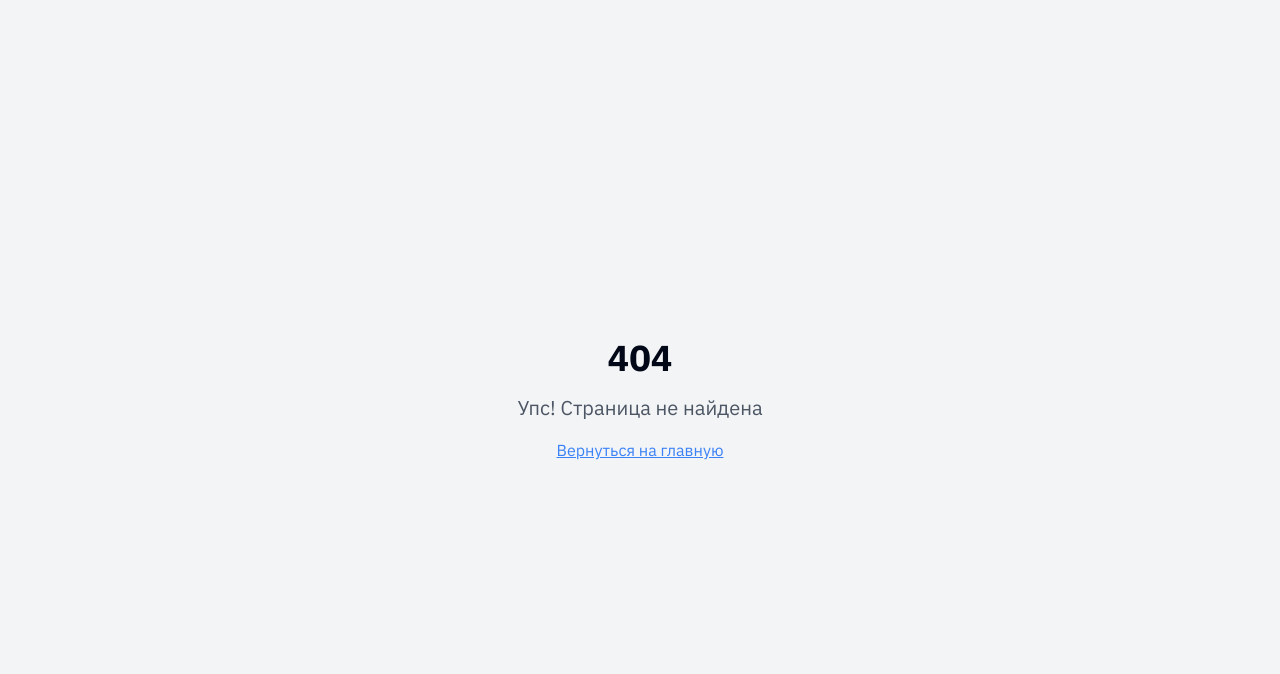
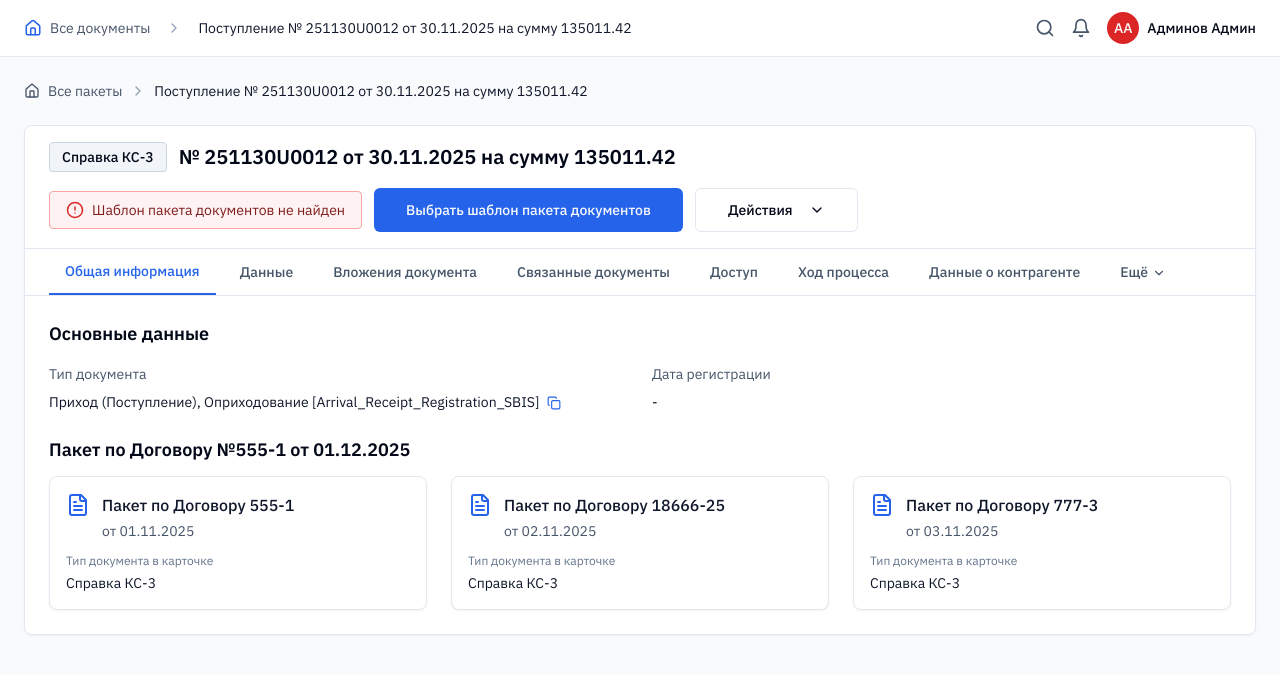
Before and after one commit to pr-poehali-dev/doc-recognition-system, a React (Vite) app: page /package-template in a window 1280 px wide. Before the commit this address had no page. Shown: the top 674 px of the page. Built offline with nearby package versions, Linux system fonts and the light colour scheme.

Commit message:
Добавлен выбор шаблонов пакетов

```diff
--- a/src/App.tsx
+++ b/src/App.tsx
@@ -5,6 +5,7 @@ import { TooltipProvider } from "@/components/ui/tooltip";
 import { QueryClient, QueryClientProvider } from "@tanstack/react-query";
 import { BrowserRouter, Routes, Route } from "react-router-dom";
 import { DocumentManagementSystem } from "./pages/DocumentManagementSystem";
+import { PackageTemplatePage } from "./pages/PackageTemplatePage";
 import NotFound from "./pages/NotFound";
 
 const queryClient = new QueryClient();
@@ -17,6 +18,7 @@ const App = () => (
       <BrowserRouter>
         <Routes>
           <Route path="/" element={<DocumentManagementSystem />} />
+          <Route path="/package-template" element={<PackageTemplatePage />} />
           {/* ADD ALL CUSTOM ROUTES ABOVE THE CATCH-ALL "*" ROUTE */}
           <Route path="*" element={<NotFound />} />
         </Routes>
--- /dev/null
+++ b/src/pages/PackageTemplatePage.tsx
@@ -0,0 +1,199 @@
+import { useState } from 'react';
+import { DocumentHeader } from '@/components/DocumentHeader';
+import { Button } from '@/components/ui/button';
+import Icon from '@/components/ui/icon';
+import { Card } from '@/components/ui/card';
+
+interface PackageTemplate {
+  id: string;
+  name: string;
+  date: string;
+  documentType: string;
+}
+
+export function PackageTemplatePage() {
+  const [selectedTemplate, setSelectedTemplate] = useState<string | null>(null);
+
+  const packageTemplates: PackageTemplate[] = [
+    {
+      id: 'pkg-1',
+      name: 'Пакет по Договору 555-1',
+      date: '01.11.2025',
+      documentType: 'Справка КС-3'
+    },
+    {
+      id: 'pkg-2',
+      name: 'Пакет по Договору 18666-25',
+      date: '02.11.2025',
+      documentType: 'Справка КС-3'
+    },
+    {
+      id: 'pkg-3',
+      name: 'Пакет по Договору 777-3',
+      date: '03.11.2025',
+      documentType: 'Справка КС-3'
+    },
+  ];
+
+  const handleSelectTemplate = (templateId: string) => {
+    setSelectedTemplate(templateId);
+  };
+
+  return (
+    <div className="min-h-screen bg-slate-50">
+      <DocumentHeader />
+
+      <div className="p-6">
+        <div className="mb-6 flex items-center gap-2 text-sm">
+          <Icon name="Home" size={16} className="text-slate-600" />
+          <span className="text-slate-600">Все пакеты</span>
+          <Icon name="ChevronRight" size={16} className="text-slate-400" />
+          <span className="text-slate-900">Поступление № 251130U0012 от 30.11.2025 на сумму 135011.42</span>
+        </div>
+
+        <Card className="mb-6">
+          <div className="px-6 py-4 border-b border-slate-200">
+            <div className="flex items-center gap-3 mb-4">
+              <div className="px-3 py-1 bg-slate-100 border border-slate-300 rounded text-sm font-medium">
+                Справка КС-3
+              </div>
+              <h1 className="text-xl font-semibold">
+                № 251130U0012 от 30.11.2025 на сумму 135011.42
+              </h1>
+            </div>
+
+            <div className="flex items-center gap-3">
+              <div className="flex items-center gap-2 px-4 py-2 bg-red-50 border border-red-300 rounded">
+                <Icon name="AlertCircle" size={18} className="text-red-600" />
+                <span className="text-sm text-red-900">Шаблон пакета документов не найден</span>
+              </div>
+              <Button
+                className="bg-blue-600 hover:bg-blue-700"
+                size="lg"
+              >
+                Выбрать шаблон пакета документов
+              </Button>
+              <Button variant="outline" size="lg">
+                Действия
+                <Icon name="ChevronDown" size={16} className="ml-2" />
+              </Button>
+            </div>
+          </div>
+
+          <div className="flex gap-2 border-b border-slate-200 px-6">
+            <button className="px-4 py-3 text-sm font-medium text-blue-600 border-b-2 border-blue-600">
+              Общая информация
+            </button>
+            <button className="px-4 py-3 text-sm font-medium text-slate-600 hover:text-slate-900">
+              Данные
+            </button>
+            <button className="px-4 py-3 text-sm font-medium text-slate-600 hover:text-slate-900">
+              Вложения документа
+            </button>
+            <button className="px-4 py-3 text-sm font-medium text-slate-600 hover:text-slate-900">
+              Связанные документы
+            </button>
+            <button className="px-4 py-3 text-sm font-medium text-slate-600 hover:text-slate-900">
+              Доступ
+            </button>
+            <button className="px-4 py-3 text-sm font-medium text-slate-600 hover:text-slate-900">
+              Ход процесса
+            </button>
+            <button className="px-4 py-3 text-sm font-medium text-slate-600 hover:text-slate-900">
+              Данные о контрагенте
+            </button>
+            <button className="px-4 py-3 text-sm font-medium text-slate-600 hover:text-slate-900">
+              Ещё
+              <Icon name="ChevronDown" size={14} className="ml-1 inline" />
+            </button>
+          </div>
+
+          <div className="p-6 space-y-6">
+            <div>
+              <h3 className="text-lg font-semibold mb-4">Основные данные</h3>
+              <div className="grid grid-cols-2 gap-6">
+                <div>
+                  <label className="block text-sm text-slate-600 mb-2">Тип документа</label>
+                  <div className="text-sm text-slate-900">
+                    Приход (Поступление), Оприходование [Arrival_Receipt_Registration_SBIS]
+                    <Icon name="Copy" size={14} className="inline ml-2 text-blue-600 cursor-pointer" />
+                  </div>
+                </div>
+                <div>
+                  <label className="block text-sm text-slate-600 mb-2">Дата регистрации</label>
+                  <div className="text-sm text-slate-900">-</div>
+                </div>
+              </div>
+            </div>
+
+            <div>
+              <h3 className="text-lg font-semibold mb-3 flex items-center gap-2">
+                <span>Пакет по Договору №555-1 от 01.12.2025</span>
+              </h3>
+
+              <div className="grid grid-cols-3 gap-6">
+                {packageTemplates.map((template) => (
+                  <Card
+                    key={template.id}
+                    className={`cursor-pointer transition-all hover:shadow-md ${
+                      selectedTemplate === template.id
+                        ? 'ring-2 ring-blue-500 bg-blue-50'
+                        : 'hover:border-blue-300'
+                    }`}
+                    onClick={() => handleSelectTemplate(template.id)}
+                  >
+                    <div className="p-4">
+                      <div className="flex items-start gap-3 mb-3">
+                        <Icon name="FileText" size={24} className="text-blue-600 flex-shrink-0" />
+                        <div className="flex-1 min-w-0">
+                          <h4 className="font-medium text-slate-900 mb-1 truncate">
+                            {template.name}
+                          </h4>
+                          <p className="text-sm text-slate-600">от {template.date}</p>
+                        </div>
+                      </div>
+
+                      <div className="space-y-2">
+                        <div>
+                          <p className="text-xs text-slate-500 mb-1">Тип документа в карточке</p>
+                          <p className="text-sm text-slate-900">{template.documentType}</p>
+                        </div>
+                      </div>
+
+                      {selectedTemplate === template.id && (
+                        <div className="mt-3 pt-3 border-t border-slate-200">
+                          <div className="flex items-center gap-2 text-sm text-blue-600">
+                            <Icon name="CheckCircle2" size={16} />
+                            <span className="font-medium">Выбран</span>
+                          </div>
+                        </div>
+                      )}
+                    </div>
+                  </Card>
+                ))}
+              </div>
+
+              {selectedTemplate && (
+                <div className="mt-6 flex gap-3">
+                  <Button
+                    className="bg-blue-600 hover:bg-blue-700"
+                    size="lg"
+                  >
+                    Применить выбранный шаблон
+                  </Button>
+                  <Button
+                    variant="outline"
+                    size="lg"
+                    onClick={() => setSelectedTemplate(null)}
+                  >
+                    Отменить
+                  </Button>
+                </div>
+              )}
+            </div>
+          </div>
+        </Card>
+      </div>
+    </div>
+  );
+}
```
